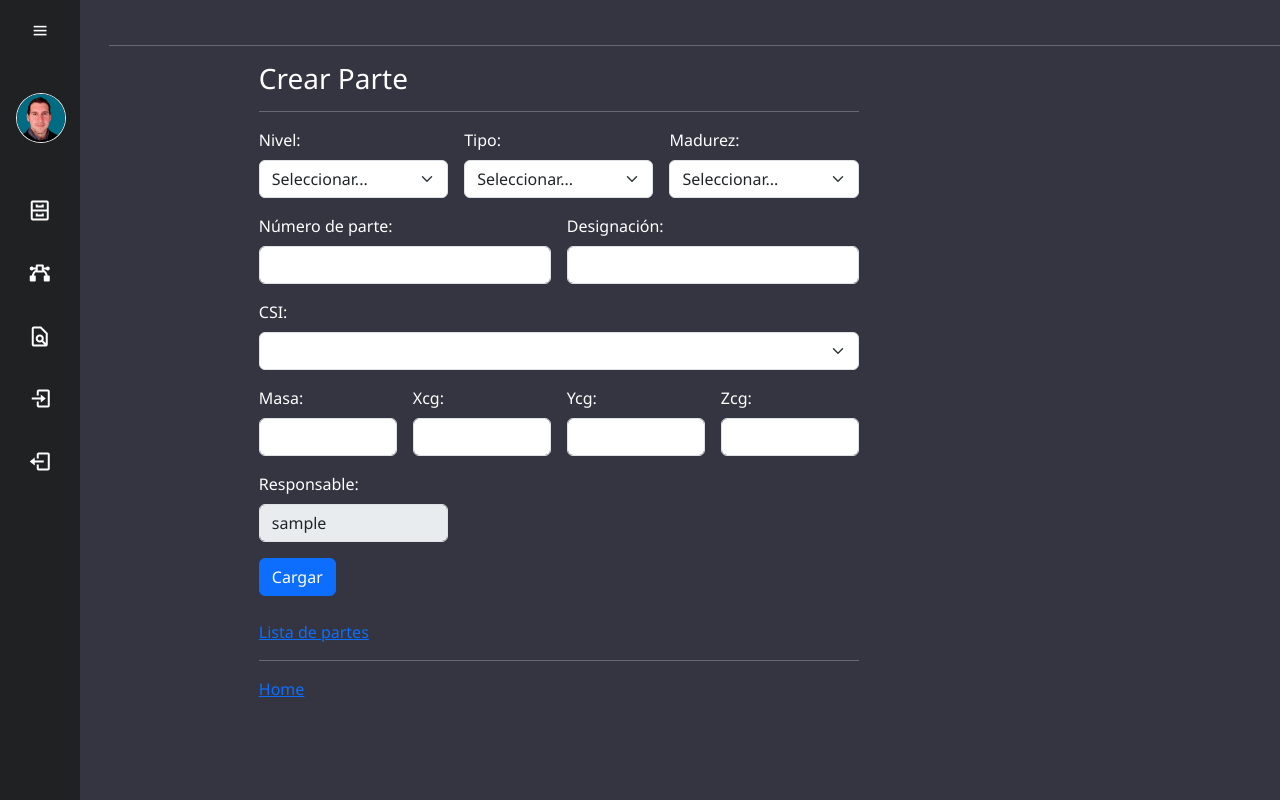
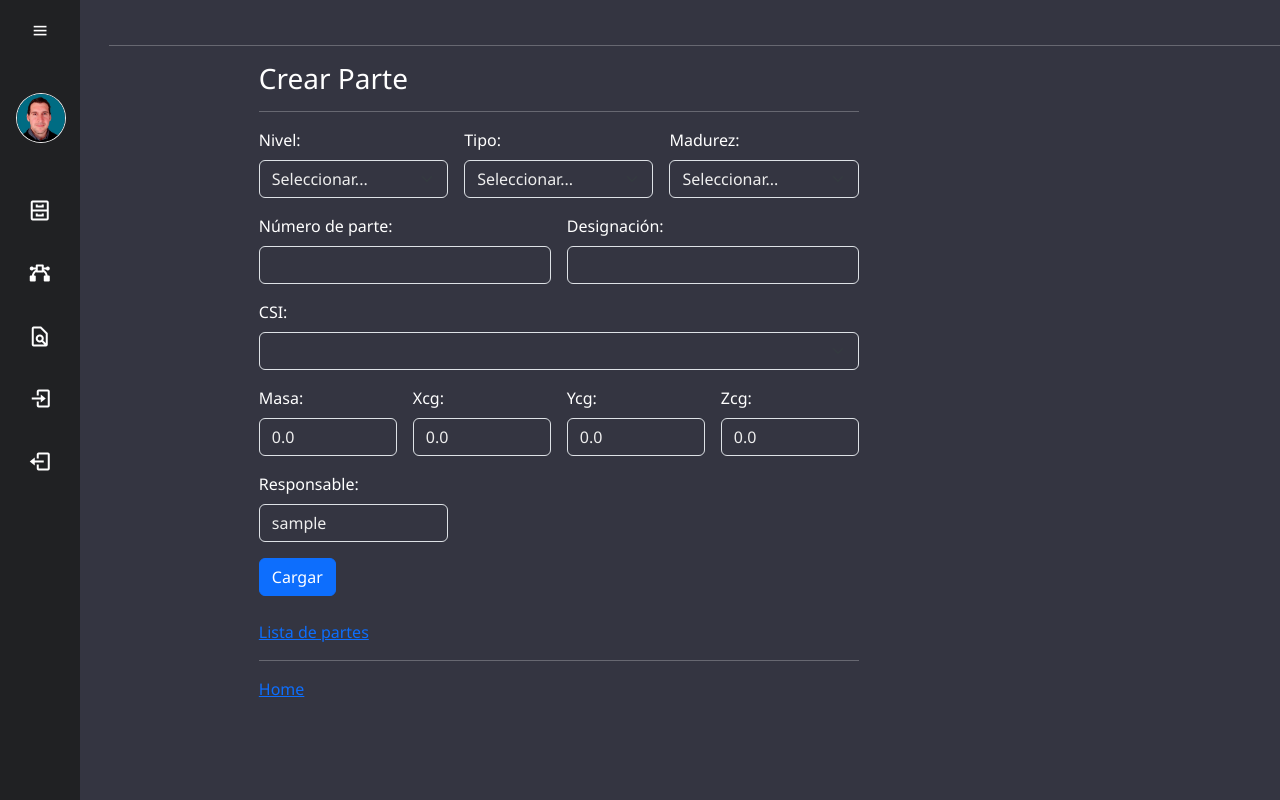
Before and after one commit to arielden/vpmadmin, a Django app: page /partstr/partcreate/ in a window 1280 px wide; the page is wider, and only the part inside the window is pictured. Run offline with Django 4.2, Linux system fonts and the light colour scheme; a user stored in the database is signed in; tables that the repository leaves empty hold one stand-in row (values such as "Sample post"); lists and menus that the app fills with data are empty; some libraries are stand-ins or nearby versions.

Commit message:
working on forms

```diff
--- a/partstr/templates/partstr/login_register.html
+++ b/partstr/templates/partstr/login_register.html
@@ -9,11 +9,11 @@
         {% csrf_token %}
         <div class="mb-3">
             <label for="" class="form-label">Nombre de usuario:</label>
-            <input type="text" class="form-control" name="username" placeholder="Ingrese su usuario">
+            <input type="text" class="form-control custom-input" name="username">
         </div>
         <div class="mb-3">
             <label for="" class="form-label">Contraseña:</label>
-            <input type="password" class="form-control" name="password" placeholder="Ingrese su contraseña">
+            <input type="password" class="form-control custom-input" name="password">
         </div>
         <button type="submit" class="btn btn-primary">Login!</button>
     </form>
--- a/partstr/templates/partstr/partcreate.html
+++ b/partstr/templates/partstr/partcreate.html
@@ -36,11 +36,11 @@
         </div>
         <div class="col-md-6">
             <label for="id_partnumber" class="form-label">Número de parte:</label>
-            <input type="text" class="form-control" name="partnumber" required id="id_partnumber">
+            <input type="text" class="form-control custom-input" name="partnumber" required id="id_partnumber">
         </div>
         <div class="col-md-6">
             <label for="id_designation" class="form-label">Designación:</label>
-            <input type="text" class="form-control" name="designation" required id="id_designation">
+            <input type="text" class="form-control custom-input" name="designation" required id="id_designation">
         </div>
         <div class="col-md-12">
             <label for="id_parent" class="form-label">CSI:</label>
@@ -53,23 +53,23 @@
         </div>
         <div class="col-md-3">
             <label for="id_mass" class="form-label">Masa:</label>
-            <input type="number" class="form-control" name="mass" id="id_mass">
+            <input type="number" class="form-control custom-input" name="mass" id="id_mass" value=0.0 step=0.1>
         </div>
         <div class="col-md-3">
             <label for="id_xcg" class="form-label">Xcg:</label>
-            <input type="number" class="form-control" name="xcg" id="id_xcg">
+            <input type="number" class="form-control custom-input" name="xcg" id="id_xcg" value=0.0 step=0.1>
         </div>
         <div class="col-md-3">
             <label for="id_ycg" class="form-label">Ycg:</label>
-            <input type="number" class="form-control" name="ycg" id="id_ycg">
+            <input type="number" class="form-control custom-input" name="ycg" id="id_ycg" value=0.0 step=0.1 >
         </div>
         <div class="col-md-3">
             <label for="id_zcg" class="form-label">Zcg:</label>
-            <input type="number" class="form-control" name="zcg" id="id_zcg">
+            <input type="number" class="form-control custom-input" name="zcg" id="id_zcg" value=0.0 step=0.1>
         </div>
         <div class="col-md-4">
             <label for="" class="form-label">Responsable:</label>
-            <input type="text" class="form-control" value="{{ request.user.username }}" disabled>
+            <input type="text" class="form-control custom-input2" value="{{ request.user.username }}" disabled>
         </div>
         <div class="col-12">
             <input class="btn btn-primary" type="submit" value="Cargar" role="button">
--- a/partstr/views.py
+++ b/partstr/views.py
@@ -85,31 +85,13 @@ def partcreate(request):
     levels = Level.objects.all()
     status = Status.objects.all()
     pntypes = PnType.objects.all()
-    assemblies = Part.objects.filter(pntype=1) #Devuelve conjuntos solamente
+    assemblies = Part.objects.filter(pntype=2) #Devuelve conjuntos solamente. (filtra por id de conjunto)
 
     context = {'form':form, 'levels':levels,
                'status':status, 'pntypes':pntypes,
                'assemblies':assemblies}
 
     return render(request, 'partstr/partcreate.html', context)
-
-# @login_required(login_url='partstr:login')
-# def partupdate(request, pk):
-#     part = Part.objects.get(id=pk) #Asignamos una parte (mediante su id) a la variable "part"
-#     form = PartCreateForm(instance=part) # Al usar instance, llenamos el form con el objeto part
-
-#     #Se encarga de validar que el usuario que accede a esta vista sea quien creó el contenido.
-#     if request.user != part.resp:
-#         return HttpResponse('Acceso no permitido')
-
-#     if request.method == 'POST':
-#         form = PartCreateForm(request.POST, instance=part)
-#         if form.is_valid():
-#             form.save()
-#             return redirect('home')
-
-#     context = {'form': form}
-#     return render(request, 'partstr/partcreate.html', context)
 
 @login_required(login_url='partstr:login')
 def partupdate(request, pk):
@@ -129,7 +111,7 @@ def partupdate(request, pk):
     levels = Level.objects.all()
     status = Status.objects.all()
     pntypes = PnType.objects.all()
-    assemblies = Part.objects.filter(pntype=1) #Devuelve conjuntos solamente
+    assemblies = Part.objects.filter(pntype=2) #Devuelve conjuntos solamente. (filtra por id de conjunto)
 
     context = {'form': form, 'part':part,
                'levels':levels, 'status':status,
--- a/scripts/load_table.py
+++ b/scripts/load_table.py
@@ -11,7 +11,7 @@ def run():
         n = 0
         for row in reader:
             #print(row)
-            user = User.objects.get(username='denaro')
+            user = User.objects.get(username='arield')
             pnlevel, _ = Level.objects.get_or_create(name=row[0])
             ptype, _ = PnType.objects.get_or_create(name=row[3])
 
--- a/static/css/style.css
+++ b/static/css/style.css
@@ -184,3 +184,28 @@ input {
 .list-group {
     --bs-list-group-bg: #2a2b32;
     --bs-list-group-color: #dfdfe4;}
+
+.form-select {
+    background-color:#343541;
+    color:#eee;
+}
+
+.form-control {
+    background-color: #343541;
+    color: #eee;
+}
+
+.custom-input {
+    background-color: #343541;
+    color: #eee;
+}
+
+.custom-input2:disabled {
+    background-color:#343541;
+    color:#eee;
+}
+
+.custom-input:focus {
+    background-color: #343541;
+    color:#eee;
+}
```
Also changed, not shown: partstr/templates/partstr/partlist.html (+3 -4 lines), partstr/templates/partstr/partupdate.html (+7 -7 lines).
